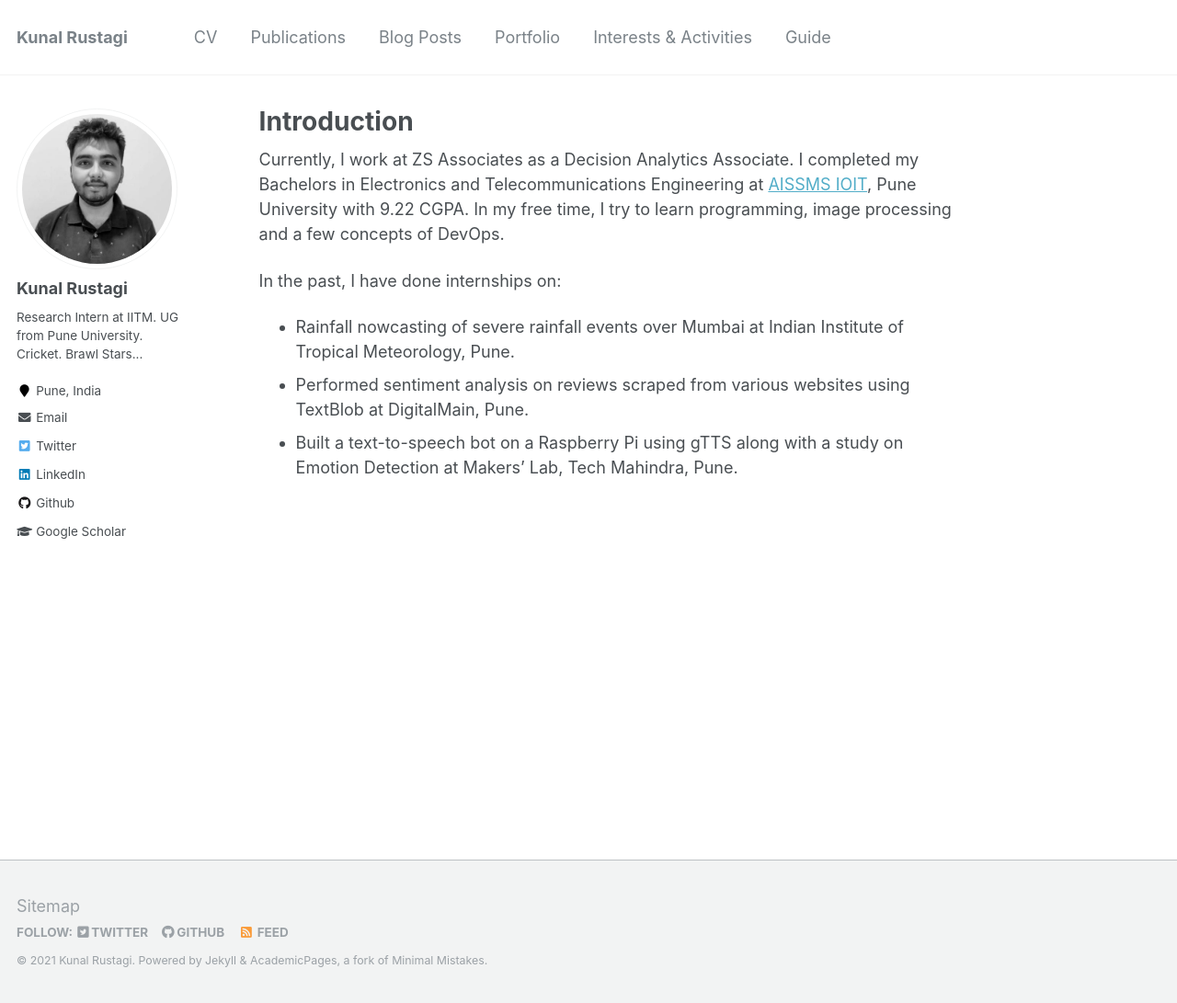
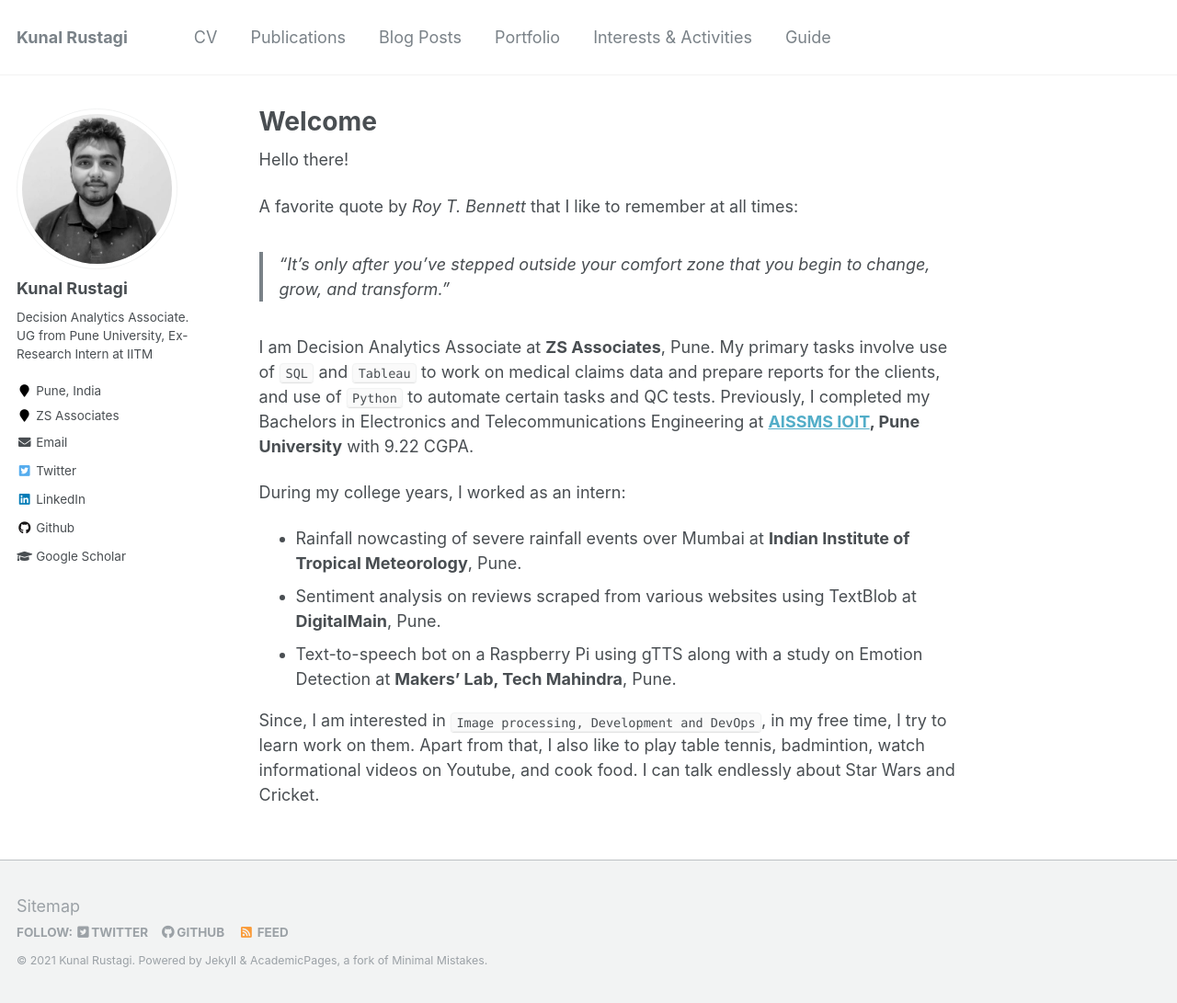
Before and after one commit to kunalrustagi08/kunalrustagi08.github.io, a Jekyll site: the page built from _pages/about.md, in a window 1280 px wide and 1091 px high. Shown: the whole window at 92% size. Built offline with Jekyll 4.4.1, drawn with Linux system fonts in a browser that asks for light colours.

Commit message:
Updated background information

```diff
--- a/_config.yml
+++ b/_config.yml
@@ -82,9 +82,9 @@
 author:
   name             : "Kunal Rustagi"
   avatar           : "profile1.jpeg"
-  bio              : "Research Intern at IITM. UG from Pune University. Cricket. Brawl Stars..."
+  bio              : "Decision Analytics Associate. UG from Pune University, Ex-Research Intern at IITM "
   location         : "Pune, India"
-  employer         :
+  employer         :  "ZS Associates"
   pubmed           : # "https://www.ncbi.nlm.nih.gov/pubmed/?term=john+snow"
   googlescholar    : "https://scholar.google.com/citations?user=N3e8a7kAAAAJ&hl=en"
   email            : "rustagi.kunal@outlook.com"
--- a/_pages/about.md
+++ b/_pages/about.md
@@ -1,6 +1,6 @@
 ---
 permalink: /
-title: "Introduction"
+title: "Welcome"
 excerpt: "About me"
 author_profile: true
 redirect_from:
@@ -8,9 +8,16 @@
   - /about.html
 ---
 
-Currently, I work at ZS Associates as a Decision Analytics Associate. I completed my Bachelors in Electronics and Telecommunications Engineering at [AISSMS IOIT](https://aissmsioit.org/), Pune University with 9.22 CGPA. In my free time, I try to learn programming, image processing and a few concepts of DevOps.
+Hello there!
 
-In the past, I have done internships on:
-* Rainfall nowcasting of severe rainfall events over Mumbai at Indian Institute of Tropical Meteorology, Pune.
-* Performed sentiment analysis on reviews scraped from various websites using TextBlob at DigitalMain, Pune.
-* Built a text-to-speech bot on a Raspberry Pi using gTTS along with a study on Emotion Detection at Makers' Lab, Tech Mahindra, Pune.
+A favorite quote by *Roy T. Bennett* that I like to remember at all times:
+> “It’s only after you’ve stepped outside your comfort zone that you begin to change, grow, and transform.”
+
+I am Decision Analytics Associate at **ZS Associates**, Pune. My primary tasks involve use of `SQL` and `Tableau` to work on medical claims data and prepare reports for the clients, and use of `Python` to automate certain tasks and QC tests. Previously, I completed my Bachelors in Electronics and Telecommunications Engineering at **[AISSMS IOIT](https://aissmsioit.org/), Pune University** with 9.22 CGPA.
+
+During my college years, I worked as an intern:
+* Rainfall nowcasting of severe rainfall events over Mumbai at **Indian Institute of Tropical Meteorology**, Pune.
+* Sentiment analysis on reviews scraped from various websites using TextBlob at **DigitalMain**, Pune.
+* Text-to-speech bot on a Raspberry Pi using gTTS along with a study on Emotion Detection at **Makers' Lab, Tech Mahindra**, Pune.
+
+Since, I am interested in `Image processing, Development and DevOps`, in my free time, I try to learn work on them. Apart from that, I also like to play table tennis, badmintion, watch informational videos on Youtube, and cook food. I can talk endlessly about Star Wars and Cricket.
```
Also changed, not shown: _pages/cv.md (+10 -3 lines).
